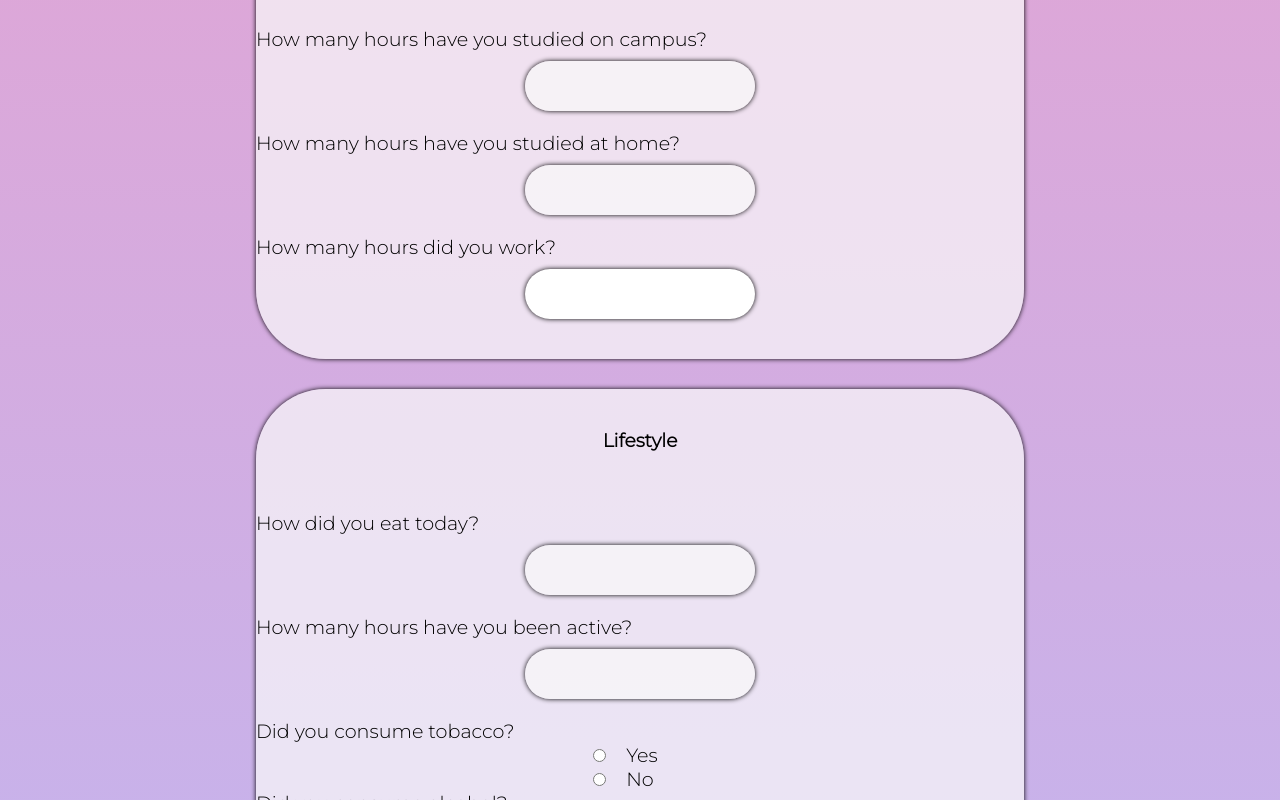
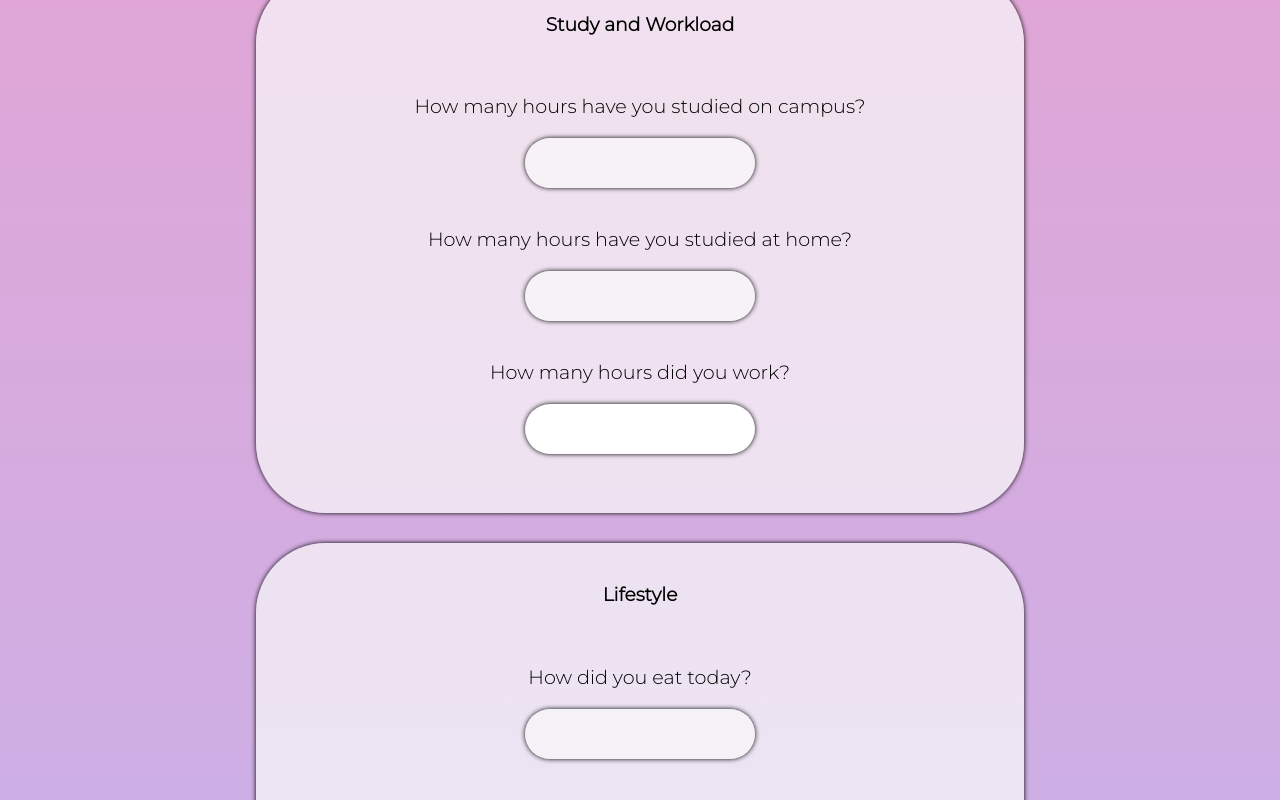
Before and after one commit to aanckr/co2-final-project, a React (Create React App) app: page /Track/1 in a window 1280 px wide. Shown: the part 920-1720 px from the top of the page. Built offline with nearby package versions, Linux system fonts and the light colour scheme; no server answers.

Commit message:
Adjusted styling

```diff
--- a/src/Profile.css
+++ b/src/Profile.css
@@ -44,8 +44,7 @@ h4{
 }
 
 #bachelor, #master{
-    margin-left: 35%;
-    margin-right: 20px;
+    margin: 10px 20px 10px 36%;
     background-color: rgba(250, 250, 250, 0.7);
 }
 
--- a/src/Track.css
+++ b/src/Track.css
@@ -27,12 +27,14 @@ h1{
     }
 
     .track-labeling{
-        justify-items: center;
+        display: flex;
+        flex-direction: column;
+        align-items: center;
     }
 
     .field, .last-field{
         padding: 5px 20px;
-        margin: 10px 35%;
+        margin: 20px 35%;
         margin-bottom: 20px;
         width: 30%;
         height: 50px;
@@ -42,7 +44,7 @@ h1{
         box-shadow: 0 0 5px 0 black;
     }
 
-    .last-field{
+    .last-field, #last-field{
         margin-bottom: 40px;
     }
 
@@ -76,12 +78,19 @@ h1{
     }
 
     .btn-labeling{
-        padding-left: 30px;
-        align-items: center;
+        padding-left: 45%;
     }
 
     .track-btn{
-        margin-right: 20px;
-        width: auto;
-        margin-left: 40%;
+        margin: 10px;
     }
+
+    .emojis{
+        width: 45%;
+        margin: -15px 0 20px 65px;
+    }
+
+    .item{
+        display: inline;
+        margin-right: 15.2%;
+    }
```
